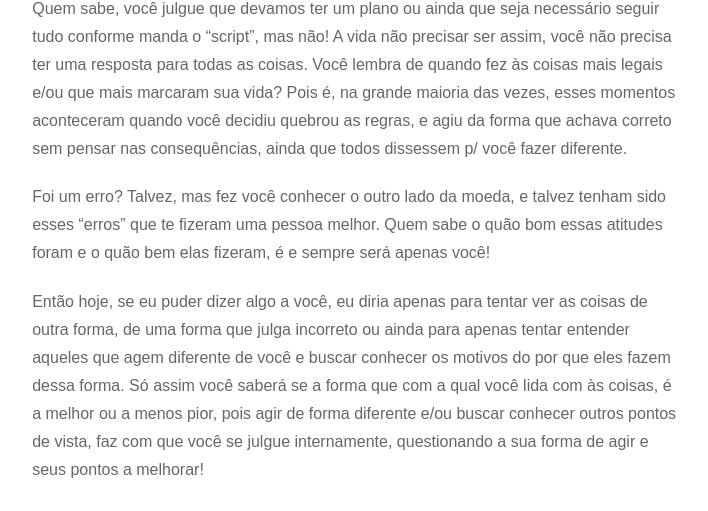
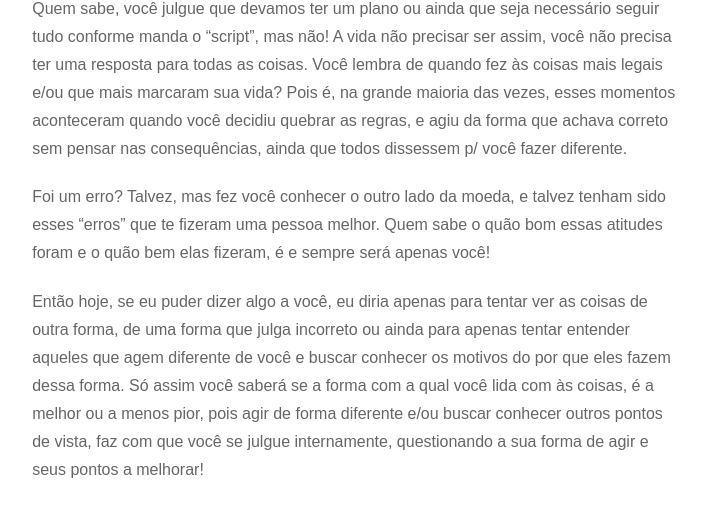
Before and after one commit to ftonato/fuck-feelings, a Jekyll site: the page built from _posts/2015-11-03-a-mudanca-e-so-o-inicio.md, in a window 1280 px wide and 900 px high, scrolled down 898 px. Shown: the part 260-771 px from the top of the window, without its empty margins (283-991 px from the left). Built offline with Jekyll 4.4.1, drawn with Linux system fonts in a browser that asks for light colours; comment, search, counter and statistics services are not loaded; some of the changed text lies outside the part shown.

Commit message:
Update 2015-11-03-a-mudanca-e-so-o-inicio.md

```diff
--- a/_posts/2015-11-03-a-mudanca-e-so-o-inicio.md
+++ b/_posts/2015-11-03-a-mudanca-e-so-o-inicio.md
@@ -24,11 +24,11 @@ Alguns me criticariam se soubessem o que fiz, outros me incentivariam, mas sabe
 Tanto faz? Sim, eu sei o que fiz e sei o por que de ter feito, conheço as consequências, e posso garantir que, faltar uma aula da cadeira de Relações Interpessoais não me fará uma pessoa pior do que as outras, afinal eu tenho certos valores que não se perdem por deixar de ir à aula um dia!
 
 Quem sabe, você julgue que devamos ter um plano ou ainda que seja necessário seguir tudo conforme manda o “script”, mas não! A vida não precisar ser assim, você não precisa ter uma resposta para todas as coisas.
-Você lembra de quando fez às coisas mais legais e/ou que mais marcaram sua vida? Pois é, na grande maioria das vezes, esses momentos aconteceram quando você decidiu quebrou as regras, e agiu da forma que achava correto sem pensar nas consequências, ainda que todos dissessem p/ você fazer diferente.
+Você lembra de quando fez às coisas mais legais e/ou que mais marcaram sua vida? Pois é, na grande maioria das vezes, esses momentos aconteceram quando você decidiu quebrar as regras, e agiu da forma que achava correto sem pensar nas consequências, ainda que todos dissessem p/ você fazer diferente.
 
 Foi um erro? Talvez, mas fez você conhecer o outro lado da moeda, e talvez tenham sido esses "erros" que te fizeram uma pessoa melhor. Quem sabe o quão bom essas atitudes foram e o quão bem elas fizeram, é e sempre será apenas você!
 
-Então hoje, se eu puder dizer algo a você, eu diria apenas para tentar ver as coisas de outra forma, de uma forma que julga incorreto ou ainda para apenas tentar entender aqueles que agem diferente de você e buscar conhecer os motivos do por que eles fazem dessa forma. Só assim você saberá se a forma que com a qual você lida com às coisas, é a melhor ou a menos pior, pois agir de forma diferente e/ou buscar conhecer outros pontos de vista, faz com que você se julgue internamente, questionando a sua forma de agir e seus pontos a melhorar!
+Então hoje, se eu puder dizer algo a você, eu diria apenas para tentar ver as coisas de outra forma, de uma forma que julga incorreto ou ainda para apenas tentar entender aqueles que agem diferente de você e buscar conhecer os motivos do por que eles fazem dessa forma. Só assim você saberá se a forma com a qual você lida com às coisas, é a melhor ou a menos pior, pois agir de forma diferente e/ou buscar conhecer outros pontos de vista, faz com que você se julgue internamente, questionando a sua forma de agir e seus pontos a melhorar!
 
 
 * Se puder não responder uma pergunta, não responda;
```
Also changed, not shown: other parts of _posts/2015-11-03-a-mudanca-e-so-o-inicio.md (+1 -1 lines).
